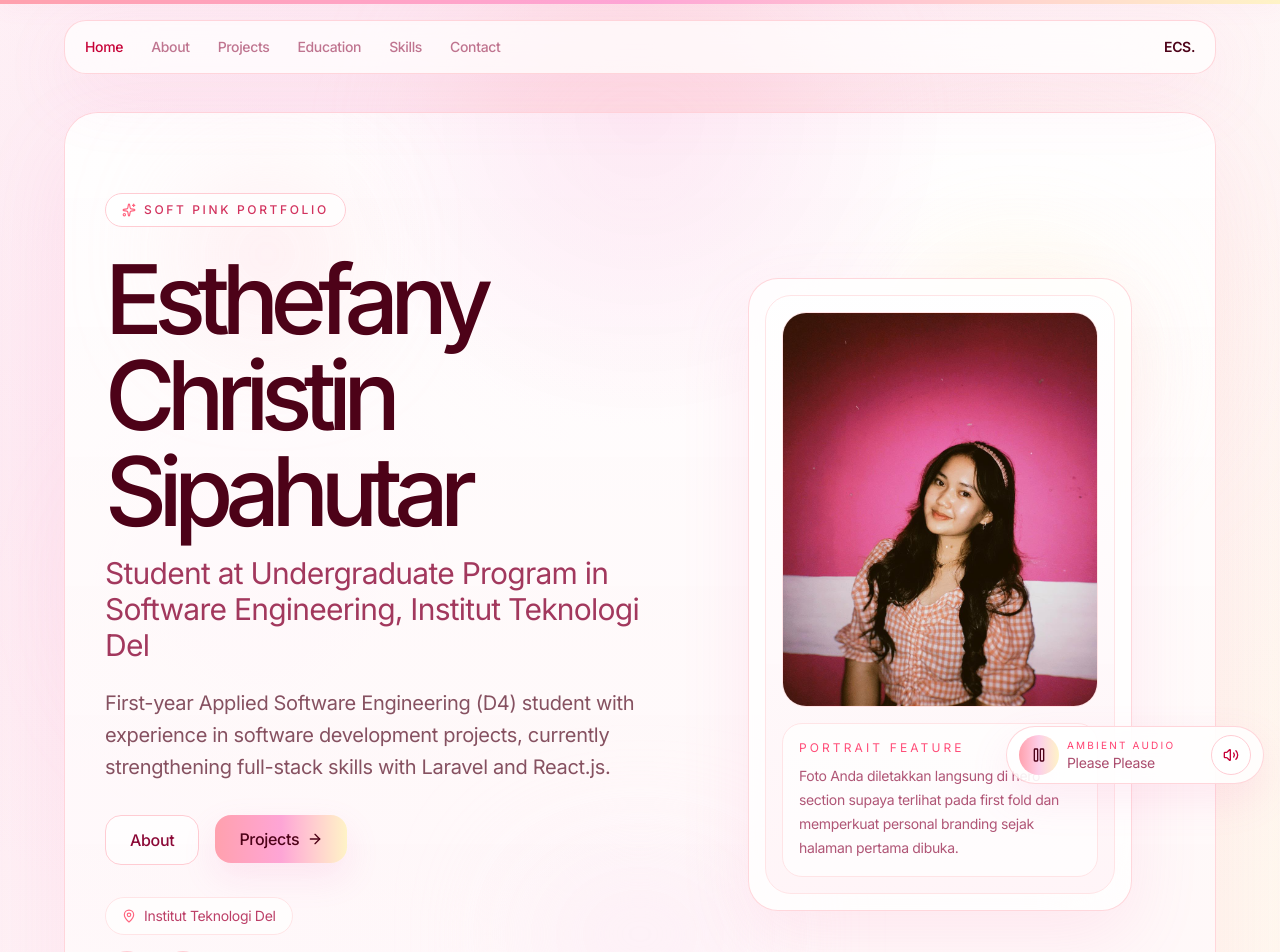
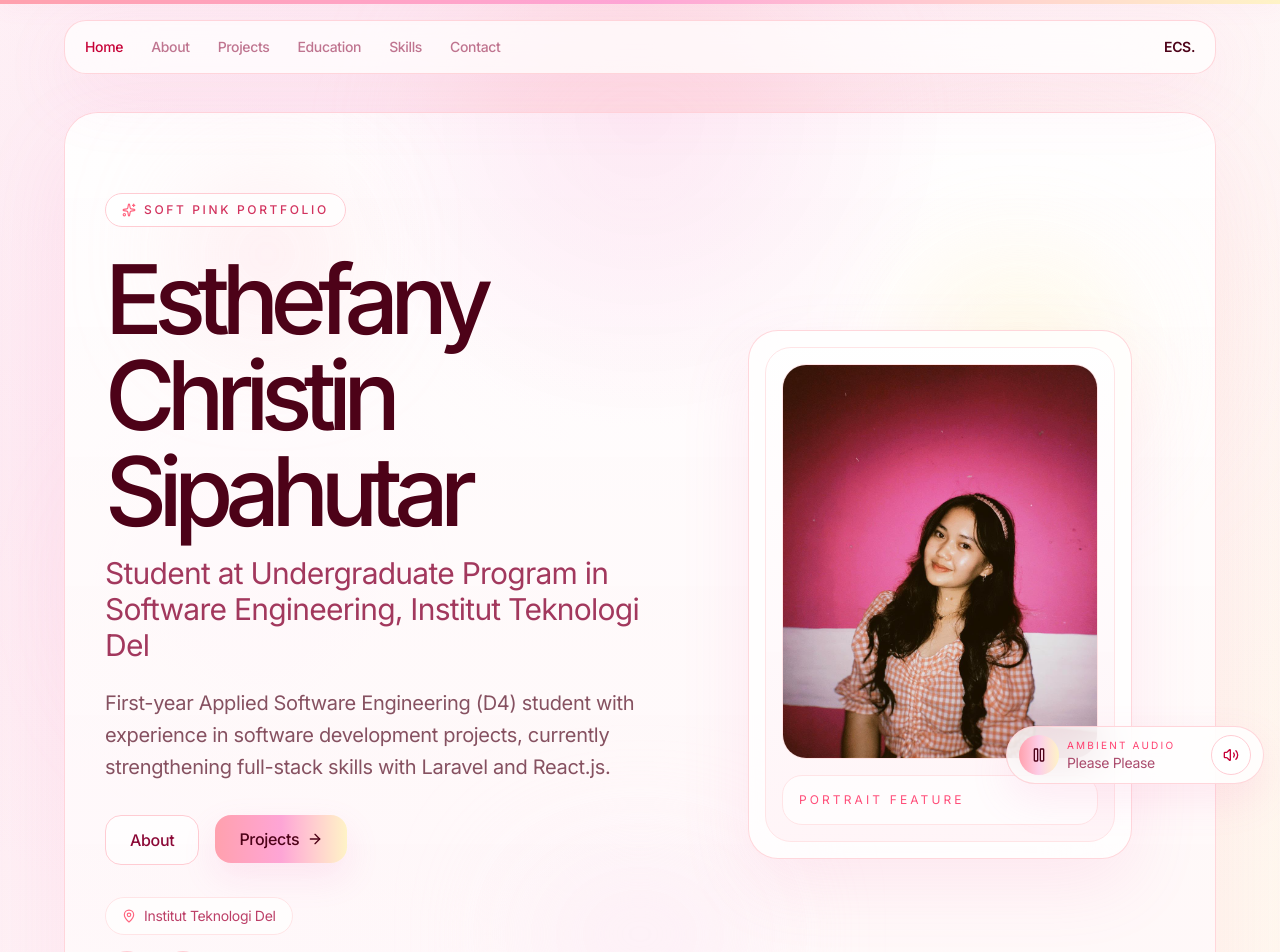
Before and after one commit to codenameyizzz/personal-portfolio-esthefanny, a React (Vite) app: page / in a window 1280 px wide. Shown: the top 952 px of the page. Built offline with nearby package versions, Linux system fonts and the light colour scheme.

Commit message:
update hero section

```diff
--- a/src/components/Hero.tsx
+++ b/src/components/Hero.tsx
@@ -141,10 +141,10 @@ export default function Hero() {
                   <p className="text-xs uppercase tracking-[0.26em] text-rose-500/80">
                     Portrait Feature
                   </p>
-                  <p className="mt-2 text-sm leading-6 text-rose-900/68">
+                  {/* <p className="mt-2 text-sm leading-6 text-rose-900/68">
                     Foto Anda diletakkan langsung di hero section supaya terlihat pada first fold
                     dan memperkuat personal branding sejak halaman pertama dibuka.
-                  </p>
+                  </p> */}
                 </div>
               </div>
             </div>
```
